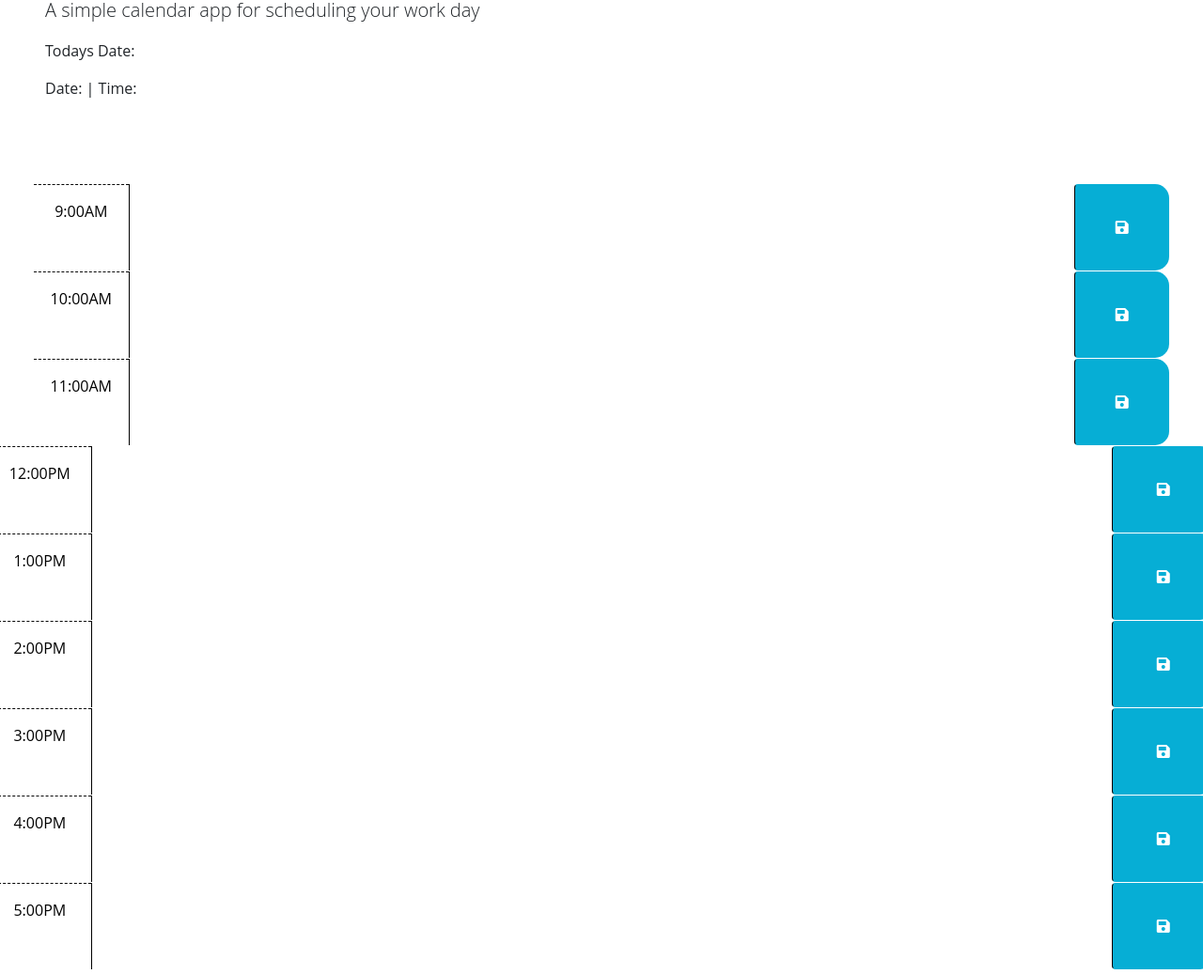
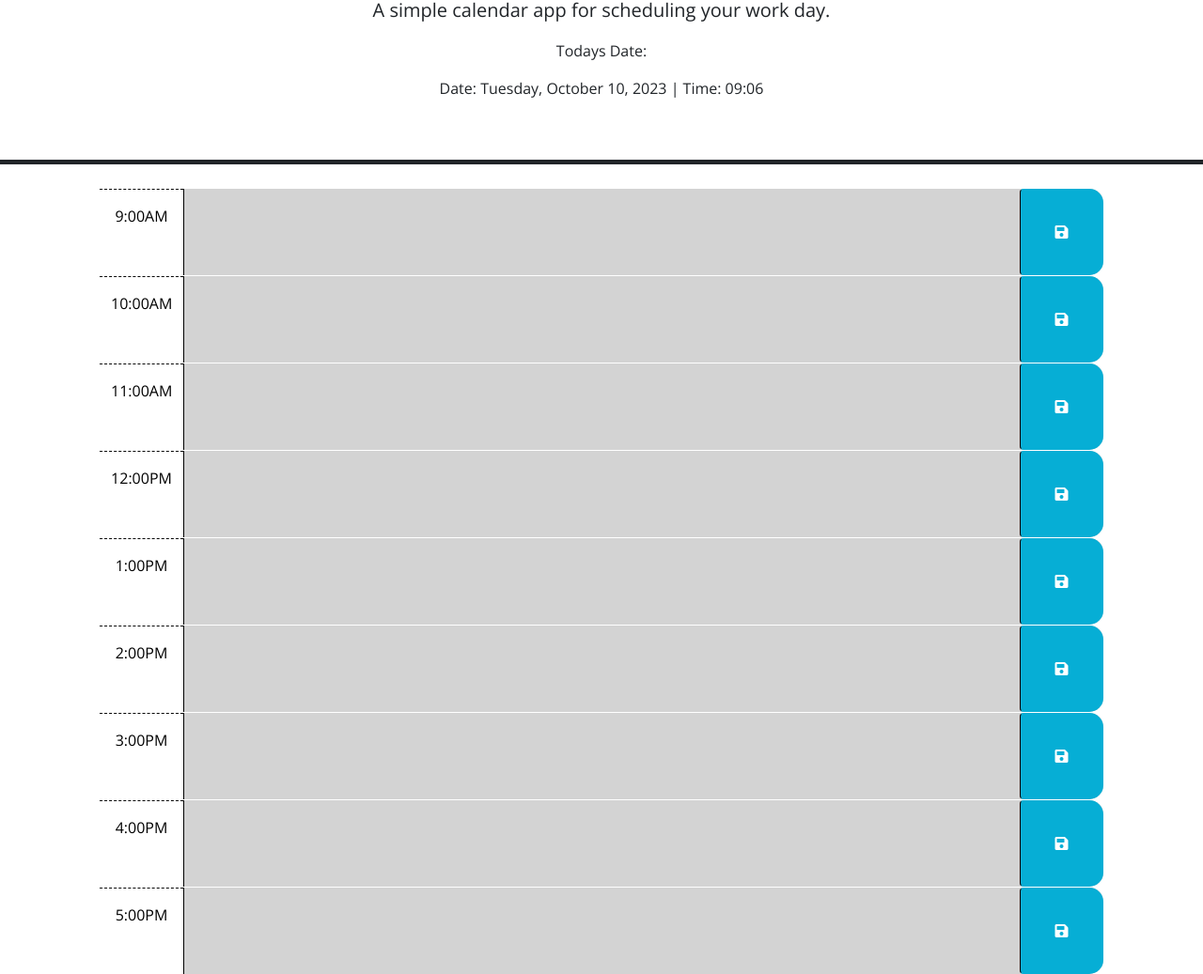
Before and after one commit to MadieMalee/Calendar-Application, a plain HTML site: page index.html in a window 1280 px wide. Shown: the part 137-1174 px from the top of the page at 94% size. Drawn offline with nearby package versions, Linux system fonts and the light colour scheme; files that its build step writes are made by us from their sources.

Commit message:
Added read me and finished js

```diff
--- a/assets/script.js
+++ b/assets/script.js
@@ -1,31 +1,70 @@
-// Wrap all code that interacts with the DOM in a call to jQuery to ensure that
-// the code isn't run until the browser has finished rendering all the elements
-// in the html.
-$(function () {
-  // TODO: Add a listener for click events on the save button. This code should
-  // use the id in the containing time-block as a key to save the user input in
-  // local storage. HINT: What does `this` reference in the click listener
-  // function? How can DOM traversal be used to get the "hour-x" id of the
-  // time-block containing the button that was clicked? How might the id be
-  // useful when saving the description in local storage?
+
+  // Wrap all code that interacts with the DOM in a call to jQuery to ensure that
+  // the code isn't run until the browser has finished rendering all the elements
+  // in the html.
+  const localeSettings = {};
+  dayjs.locale(localeSettings);
+
+  $(function () {
+    const currentHour = dayjs().format('H');
+
+  //Function to display current date and time
+   function timeTracker() {
+    const dateElement = $('#date');
+    const timeElement = $('#time');
+    const currentDate = dayjs().format('dddd, MMMM D, YYYY');
+    const currentTime = dayjs().format('hh:mm');
+    dateElement.text(currentDate);
+    timeElement.text(currentTime);
+  }
+
+  // Function to save the user's text input only when the save button has been clicked.
+  function textInput() {
+    $('.saveBtn').on('click', function() {
+      const key = $(this).parent().attr('id');
+      const value = $(this).siblings('.description').val();
+       localStorage.setItem(key, value);
+     });
+   }
+
+  // This will get the user input from the localStorage and set textarea values for each time block.
+  $('.time-block').each(function() {
+    const key = $(this).attr('id');
+    const value = localStorage.getItem(key);
+    $(this).children('.description').val(value);
+  });
 
 
+  // function to change the block color based on past present or future.
+   function currentColor() {
+     $('.time-block').each(function() {
+      const blockTime = parseInt(this.id);
+      $(this).toggleClass('past', blockTime < currentHour);
+      $(this).toggleClass('present', blockTime == currentHour);
+      $(this).toggleClass('future', blockTime > currentHour);
+      });
+    }
 
-  // TODO: Add code to apply the past, present, or future class to each time
-  // block by comparing the id to the current hour. HINTS: How can the id
-  // attribute of each time-block be used to conditionally add or remove the
-  // past, present, and future classes? How can Day.js be used to get the
-  // current hour in 24-hour time?
+   // Function to give a new color to each time block based on past, present, and future relative to the current time.
+   function newColor() {
+    $('.time-block').each(function() {
+      const blockTime = parseInt(this.id);
+      if (blockTime == currentHour) {
+        $(this).removeClass('past, future').addClass('present');
+      } else if (blockTime < currentHour) {
+        $(this).removeClass('future, present').addClass('past');
+      } else {
+        $(this).removeClass('past, present').addClass('future');
+      }
+    });
 
+    }
 
+    // Call the three main functions.
+    currentColor();
+    textInput();
+    newColor();
 
-  // TODO: Add code to get any user input that was saved in localStorage and set
-  // the values of the corresponding textarea elements. HINT: How can the id
-  // attribute of each time-block be used to do this?
-
-
-
-  // TODO: Add code to display the current date in the header of the page.
-
-
-});
+    // Update the time by seconds
+    setInterval(timeTracker, 1000);
+  });
--- a/index.html
+++ b/index.html
@@ -5,10 +5,8 @@
     <meta name="viewport" content="width=device-width, initial-scale=1.0" />
     <meta http-equiv="X-UA-Compatible" content="ie=edge" />
     <link
+      rel="stylesheet"
       href="https://cdn.jsdelivr.net/npm/bootstrap@5.1.3/dist/css/bootstrap.min.css"
-      rel="stylesheet"
-      integrity="sha384-1BmE4kWBq78iYhFldvKuhfTAU6auU8tT94WrHftjDbrCEXSU1oBoqyl2QvZ6jIW3"
-      crossorigin="anonymous"
     />
     <link
       rel="stylesheet"
@@ -17,120 +15,104 @@
       crossorigin="anonymous"
     />
     <link
-      href="https://fonts.googleapis.com/css2?family=Fira+Sans:wght@400;700&display=swap"
+      href="https://fonts.googleapis.com/css?family=Open+Sans&display=swap"
       rel="stylesheet"
     />
-    <link rel="stylesheet" href="style.css" />
+    <link rel="stylesheet" href="./assets/style.css" />
     <title>Work Day Scheduler</title>
   </head>
 
   <body>
-    <header class="p-5 mb-4">
+    <header class="p-5 mb-4 border-5 border-bottom border-dark text-center">
       <h1 class="display-3">Work Day Scheduler</h1>
-      <p class="lead">A simple calendar app for scheduling your work day</p>
+      <p class="lead">A simple calendar app for scheduling your work day.</p>
       <p id="currentDay" class="lead"></p>
-      <!--- Current date and time -->
-      <p>Todays Date:</p>
-      <p>Date: <span id="date"></span> | Time: <span id="time"></span></p>
+         <!-- Current date and time -->
+         <p>Todays Date:</p>
+        <p>Date: <span id="date"></span> | Time: <span id="time"></span></p>
     </header>
-    <div class="container-fluid px-5">
+
+    <div class="container-lg px-5">
       <div class="row"></div>
-
-      <!-- 9am Time Block -->
-      <div id="hour-9" class="row time-block">
+      <!-- 9:00am block -->
+      <div id="09" class="row time-block">
         <div class="col-2 col-md-1 hour text-center py-3">9:00AM</div>
-        <textarea class="col-8 col-md-10 description" rows="3"> </textarea>
+        <textarea id='text-09' class="col-8 col-md-10 description" rows="3"> </textarea>
+        <button class="btn saveBtn col-2 col-md-1" aria-label="save">
+          <i class="fas fa-save" aria-hidden="true"></i>
+        </button>
+      </div>
+      <!-- 10:00am block -->
+      <div id="10" class="row time-block">
+        <div class="col-2 col-md-1 hour text-center py-3">10:00AM</div>
+        <textarea id='text-10' class="col-8 col-md-10 description" rows="3"> </textarea>
+        <button class="btn saveBtn col-2 col-md-1" aria-label="save">
+          <i class="fas fa-save" aria-hidden="true"></i>
+        </button>
+      </div>
+      <!-- 11:00am block -->
+      <div id="11" class="row time-block">
+        <div class="col-2 col-md-1 hour text-center py-3">11:00AM</div>
+        <textarea id='text-11' class="col-8 col-md-10 description" rows="3"> </textarea>
+        <button class="btn saveBtn col-2 col-md-1" aria-label="save">
+          <i class="fas fa-save" aria-hidden="true"></i>
+        </button>
+      </div>
+      <!-- 12:00pm block -->
+      <div id="12" class="row time-block">
+        <div class="col-2 col-md-1 hour text-center py-3">12:00PM</div>
+        <textarea id='text-12' class="col-8 col-md-10 description" rows="3"> </textarea>
+        <button class="btn saveBtn col-2 col-md-1" aria-label="save">
+          <i class="fas fa-save" aria-hidden="true"></i>
+        </button>
+      </div>
+      <!-- 1:00pm block -->
+      <div id="13" class="row time-block">
+        <div class="col-2 col-md-1 hour text-center py-3">1:00PM</div>
+        <textarea id='text-13' class="col-8 col-md-10 description" rows="3"> </textarea>
+        <button class="btn saveBtn col-2 col-md-1" aria-label="save">
+          <i class="fas fa-save" aria-hidden="true"></i>
+        </button>
+      </div>
+      <!-- 2:00pm block-->
+      <div id="14" class="row time-block">
+        <div class="col-2 col-md-1 hour text-center py-3">2:00PM</div>
+        <textarea id='text-14' class="col-8 col-md-10 description" rows="3"> </textarea>
+        <button class="btn saveBtn col-2 col-md-1" aria-label="save">
+          <i class="fas fa-save" aria-hidden="true"></i>
+        </button>
+      </div>
+      <!-- 3:00pm block -->
+      <div id="15" class="row time-block">
+        <div class="col-2 col-md-1 hour text-center py-3">3:00PM</div>
+        <textarea id='text-15'class="col-8 col-md-10 description" rows="3"> </textarea>
+        <button class="btn saveBtn col-2 col-md-1" aria-label="save">
+          <i class="fas fa-save" aria-hidden="true"></i>
+        </button>
+      </div>
+      <!-- 4:00pm block -->
+      <div id="16" class="row time-block">
+        <div class="col-2 col-md-1 hour text-center py-3">4:00PM</div>
+        <textarea id='text-16' class="col-8 col-md-10 description" rows="3"> </textarea>
+        <button class="btn saveBtn col-2 col-md-1" aria-label="save">
+          <i class="fas fa-save" aria-hidden="true"></i>
+        </button>
+      </div>
+      <!-- 5:00pm block -->
+      <div id="17" class="row time-block">
+        <div class="col-2 col-md-1 hour text-center py-3">5:00PM</div>
+        <textarea id='text-17' class="col-8 col-md-10 description" rows="3"> </textarea>
         <button class="btn saveBtn col-2 col-md-1" aria-label="save">
           <i class="fas fa-save" aria-hidden="true"></i>
         </button>
       </div>
 
-      <!-- 10am Time Block -->
-      <div id="hour-10" class="row time-block">
-        <div class="col-2 col-md-1 hour text-center py-3">10:00AM</div>
-        <textarea class="col-8 col-md-10 description" rows="3"> </textarea>
-        <button class="btn saveBtn col-2 col-md-1" aria-label="save">
-          <i class="fas fa-save" aria-hidden="true"></i>
-        </button>
-      </div>
-
-      <!-- 11am Time Block -->
-      <div id="hour-11" class="row time-block">
-        <div class="col-2 col-md-1 hour text-center py-3">11:00AM</div>
-        <textarea class="col-8 col-md-10 description" rows="3"> </textarea>
-        <button class="btn saveBtn col-2 col-md-1" aria-label="save">
-          <i class="fas fa-save" aria-hidden="true"></i>
-        </button>
-      </div>
-    </div>
-
-       <!-- 12pm Time Block -->
-      <div id="hour-11" class="row time-block">
-        <div class="col-2 col-md-1 hour text-center py-3">12:00PM</div>
-        <textarea class="col-8 col-md-10 description" rows="3"> </textarea>
-        <button class="btn saveBtn col-2 col-md-1" aria-label="save">
-          <i class="fas fa-save" aria-hidden="true"></i>
-        </button>
-      </div>
-    </div>
-
-      <!-- 1pm Time Block -->
-      <div id="hour-11" class="row time-block">
-        <div class="col-2 col-md-1 hour text-center py-3">1:00PM</div>
-        <textarea class="col-8 col-md-10 description" rows="3"> </textarea>
-        <button class="btn saveBtn col-2 col-md-1" aria-label="save">
-          <i class="fas fa-save" aria-hidden="true"></i>
-        </button>
-      </div>
-    </div>
-
-       <!-- 2pm Time Block -->
-      <div id="hour-11" class="row time-block">
-        <div class="col-2 col-md-1 hour text-center py-3">2:00PM</div>
-        <textarea class="col-8 col-md-10 description" rows="3"> </textarea>
-        <button class="btn saveBtn col-2 col-md-1" aria-label="save">
-          <i class="fas fa-save" aria-hidden="true"></i>
-        </button>
-      </div>
-    </div>
-
-      <!-- 3pm Time Block -->
-      <div id="hour-11" class="row time-block">
-        <div class="col-2 col-md-1 hour text-center py-3">3:00PM</div>
-        <textarea class="col-8 col-md-10 description" rows="3"> </textarea>
-        <button class="btn saveBtn col-2 col-md-1" aria-label="save">
-          <i class="fas fa-save" aria-hidden="true"></i>
-        </button>
-      </div>
-    </div>
-
-      <!-- 4pm Time Block -->
-      <div id="hour-11" class="row time-block">
-        <div class="col-2 col-md-1 hour text-center py-3">4:00PM</div>
-        <textarea class="col-8 col-md-10 description" rows="3"> </textarea>
-        <button class="btn saveBtn col-2 col-md-1" aria-label="save">
-          <i class="fas fa-save" aria-hidden="true"></i>
-        </button>
-      </div>
-    </div>
-
-      <!-- 5pm Time Block -->
-      <div id="hour-11" class="row time-block">
-        <div class="col-2 col-md-1 hour text-center py-3">5:00PM</div>
-        <textarea class="col-8 col-md-10 description" rows="3"> </textarea>
-        <button class="btn saveBtn col-2 col-md-1" aria-label="save">
-          <i class="fas fa-save" aria-hidden="true"></i>
-        </button>
-      </div>
-    </div>
-
-    <script src="https://cdnjs.cloudflare.com/ajax/libs/jquery/3.2.1/jquery.min.js"></script>
+    <script src="https://code.jquery.com/jquery-3.4.1.min.js"></script>
     <script
       src="https://cdn.jsdelivr.net/npm/dayjs@1.11.3/dayjs.min.js"
       integrity="sha256-iu/zLUB+QgISXBLCW/mcDi/rnf4m4uEDO0wauy76x7U="
       crossorigin="anonymous"
     ></script>
-
-    <script src="script.js"></script>
+    <script src="./assets/script.js"></script>
   </body>
 </html>
```
